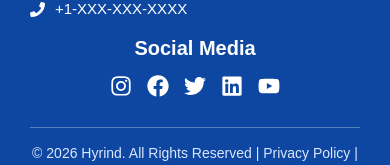
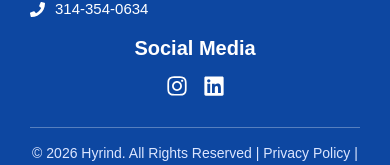
Before and after one commit to Teja2142/hyrind, a React (Vite) app: page / in a window 390 px wide. Shown: the part 7862-8027 px from the top of the page. Built offline with nearby package versions, Linux system fonts and the light colour scheme.

Commit message:
updated instagram (https://www.instagram.com/hyrind_usa/) and linkdin (https://www.linkedin.com/company/hyrind/) URL's and add mobile Number (314-354-0634)

```diff
--- a/src/Footer.jsx
+++ b/src/Footer.jsx
@@ -152,17 +152,17 @@ const Footer = () => {
             </div>
 
             <div className="contact-item">
-              <FaPhone /> +1-XXX-XXX-XXXX
+              <FaPhone /> 314-354-0634
             </div>
 
             <h3 className="footer-title" style={{ marginTop: "15px" }}>Social Media</h3>
 
             <div className="social-icons">
-              <FaInstagram />
-              <FaFacebook />
-              <FaTwitter />
-              <FaLinkedin />
-              <FaYoutube />
+              <FaInstagram onClick={() => window.open('https://www.instagram.com/hyrind_usa/', '_blank')} />
+              {/* <FaFacebook /> */}
+              {/* <FaTwitter /> */}
+              <FaLinkedin onClick={() => window.open('https://www.linkedin.com/company/hyrind/', '_blank')} />
+              {/* <FaYoutube /> */}
             </div>
           </div>
         </div>
```
